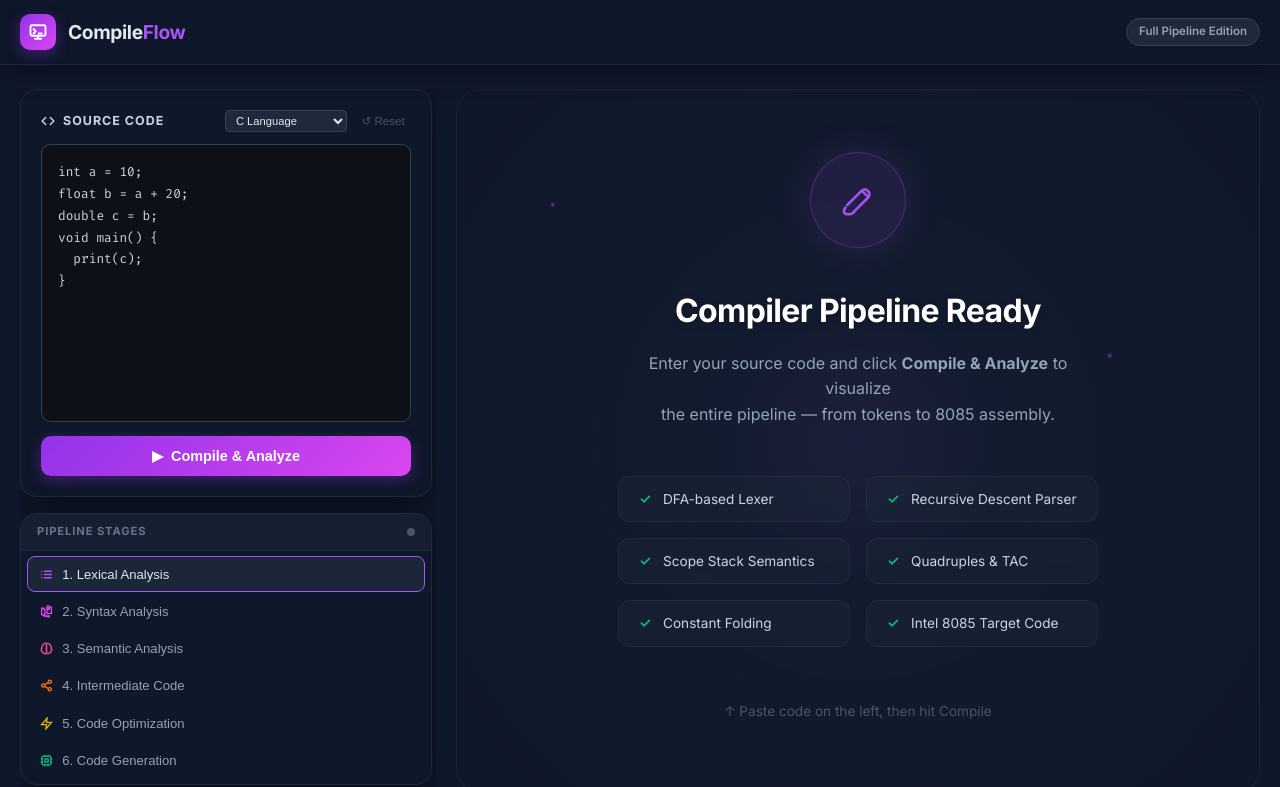
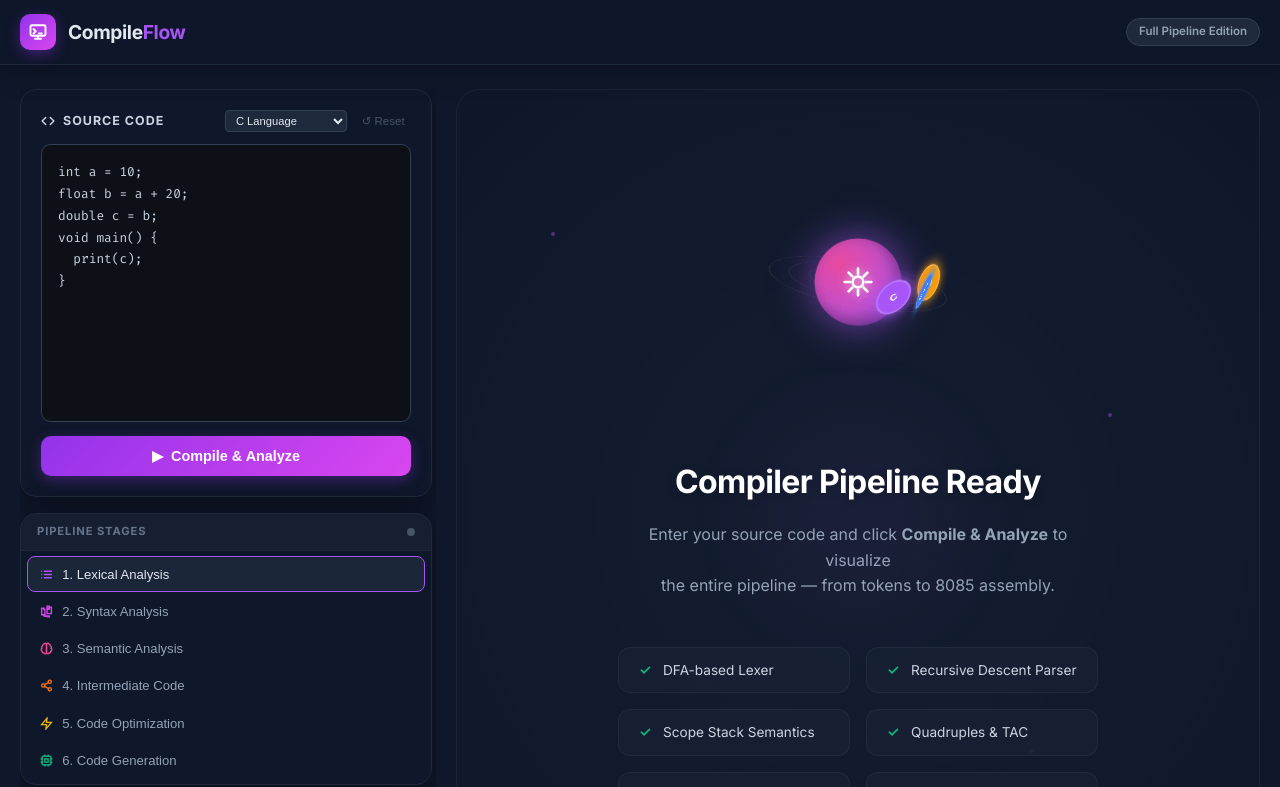
Before and after one commit to Vivek492005/CompileFlow-An-Interactive-Multi-Language-Compiler-Pipeline-Visualizer-with-Intel-Code-Generation, a React (Vite) app: page / in a window 1280 px wide. Shown: the top 787 px of the page. Built offline with nearby package versions, Linux system fonts and the light colour scheme.

Commit message:
feat: implement 3D 'Compiler Solar System' visualization on WelcomeScreen

```diff
--- a/src/components/WelcomeScreen.jsx
+++ b/src/components/WelcomeScreen.jsx
@@ -1,3 +1,4 @@
+import { useState, useEffect } from 'react';
 import styles from './WelcomeScreen.module.css';
 
 const FEATURES = [
@@ -22,12 +23,25 @@ export default function WelcomeScreen() {
             </div>
 
             <div className={styles.content}>
-                <div className={styles.iconWrap}>
-                    <div className={styles.pulseRing} />
-                    <svg width="40" height="40" viewBox="0 0 24 24" fill="none" stroke="#a855f7" strokeWidth="1.5" strokeLinecap="round" strokeLinejoin="round">
-                        <path d="M4.5 16.5c-1.5 1.5-1.5 4 1.5 4s4-2 4-2l8-8c0 0 2-2 0-4s-4 0-4 0L5.5 15" />
-                        <path d="m14.5 6.5 3 3" />
-                    </svg>
+                <div className={styles.solarSystem}>
+                    <div className={styles.orbit} style={{ '--d': '15s', '--r': '100px', '--color': '#a855f7' }}>
+                        <div className={styles.planet} style={{ '--bg': '#a855f7' }}>C</div>
+                    </div>
+                    <div className={styles.orbit} style={{ '--d': '25s', '--r': '140px', '--color': '#3b82f6' }}>
+                        <div className={styles.planet} style={{ '--bg': '#3b82f6' }}>C++</div>
+                    </div>
+                    <div className={styles.orbit} style={{ '--d': '35s', '--r': '180px', '--color': '#f59e0b' }}>
+                        <div className={styles.planet} style={{ '--bg': '#f59e0b' }}>Py</div>
+                    </div>
+
+                    <div className={styles.sun}>
+                        <div className={styles.sunCore} />
+                        <div className={styles.sunGlow} />
+                        <svg width="32" height="32" viewBox="0 0 24 24" fill="none" stroke="white" strokeWidth="2" strokeLinecap="round" strokeLinejoin="round" className={styles.sunIcon}>
+                            <path d="M12 2v4M12 18v4M4.93 4.93l2.83 2.83M16.24 16.24l2.83 2.83M2 12h4M18 12h4M4.93 19.07l2.83-2.83M16.24 7.76l2.83-2.83" />
+                            <circle cx="12" cy="12" r="4" />
+                        </svg>
+                    </div>
                 </div>
 
                 <h2 className={styles.title}>Compiler Pipeline Ready</h2>
--- a/src/components/WelcomeScreen.module.css
+++ b/src/components/WelcomeScreen.module.css
@@ -57,30 +57,117 @@
     animation-delay: var(--d);
 }
 
-.iconWrap {
-    width: 6rem;
-    height: 6rem;
-    border-radius: 50%;
-    background: rgba(168, 85, 247, 0.1);
-    border: 1px solid rgba(168, 85, 247, 0.3);
+.solarSystem {
+    width: 20rem;
+    height: 18rem;
     display: flex;
     align-items: center;
     justify-content: center;
+    position: relative;
     margin-bottom: 2rem;
-    position: relative;
-    box-shadow: 0 0 40px rgba(168, 85, 247, 0.15);
-    animation: iconFloat 4s ease-in-out infinite;
+    perspective: 1000px;
+    transform-style: preserve-3d;
 }
 
-.pulseRing {
+.sun {
+    width: 5rem;
+    height: 5rem;
+    position: relative;
+    z-index: 10;
+    display: flex;
+    align-items: center;
+    justify-content: center;
+}
+
+.sunCore {
     position: absolute;
-    top: -10%;
-    left: -10%;
-    width: 120%;
-    height: 120%;
+    width: 100%;
+    height: 100%;
+    background: radial-gradient(circle at 30% 30%, #ec4899, #a855f7);
     border-radius: 50%;
-    border: 1px solid rgba(168, 85, 247, 0.2);
-    animation: ringPulse 3s ease-out infinite;
+    box-shadow:
+        inset -5px -5px 15px rgba(0, 0, 0, 0.4),
+        0 0 40px rgba(168, 85, 247, 0.6);
+    animation: sunPulse 4s ease-in-out infinite;
+}
+
+.sunGlow {
+    position: absolute;
+    width: 150%;
+    height: 150%;
+    background: radial-gradient(circle, rgba(168, 85, 247, 0.2) 0%, transparent 70%);
+    border-radius: 50%;
+    animation: sunGlow 6s linear infinite;
+}
+
+.sunIcon {
+    position: relative;
+    z-index: 11;
+    filter: drop-shadow(0 0 5px rgba(255, 255, 255, 0.5));
+}
+
+.orbit {
+    position: absolute;
+    border: 1px solid rgba(255, 255, 255, 0.05);
+    border-radius: 50%;
+    width: var(--r);
+    height: var(--r);
+    animation: orbitRotate var(--d) linear infinite;
+    transform-style: preserve-3d;
+}
+
+.orbit::after {
+    content: '';
+    position: absolute;
+    top: 50%;
+    left: 50%;
+    transform: translate(-50%, -50%);
+    width: calc(100% + 2px);
+    height: calc(100% + 2px);
+    border-radius: 50%;
+    border: 1px dashed var(--color);
+    opacity: 0.1;
+}
+
+.planet {
+    position: absolute;
+    top: 0;
+    left: 50%;
+    transform: translate(-50%, -50%);
+    width: 2.5rem;
+    height: 2.5rem;
+    background: var(--bg);
+    border-radius: 50%;
+    display: flex;
+    align-items: center;
+    justify-content: center;
+    color: white;
+    font-size: 0.7rem;
+    font-weight: 800;
+    box-shadow: 0 0 15px var(--bg);
+    border: 2px solid rgba(255, 255, 255, 0.2);
+    animation: planetCounterRotate var(--d) linear infinite;
+}
+
+@keyframes sunPulse {
+    0%, 100% { transform: scale(1); }
+    50% { transform: scale(1.1); }
+}
+
+@keyframes sunGlow {
+    0% { transform: rotate(0deg) scale(1); opacity: 0.5; }
+    50% { transform: rotate(180deg) scale(1.2); opacity: 0.8; }
+    100% { transform: rotate(360deg) scale(1); opacity: 0.5; }
+}
+
+@keyframes orbitRotate {
+    from { transform: rotateX(75deg) rotateY(10deg) rotateZ(0deg); }
+    to { transform: rotateX(75deg) rotateY(10deg) rotateZ(360deg); }
+}
+
+@keyframes planetCounterRotate {
+    from { transform: translate(-50%, -50%) rotateX(-75deg) rotateY(-10deg) rotateZ(0deg); }
+    to { transform: translate(-50%, -50%) rotateX(-75deg) rotateY(-10deg) rotateZ(-360deg); }
 }
 
 .title {
```
